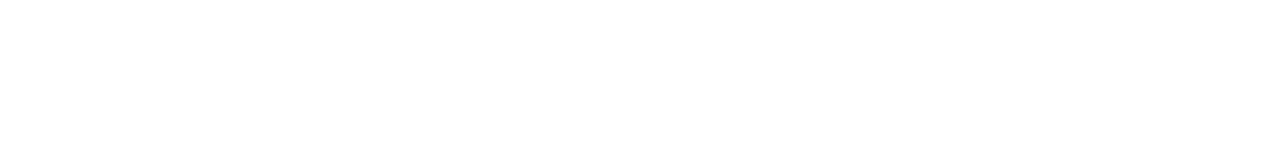
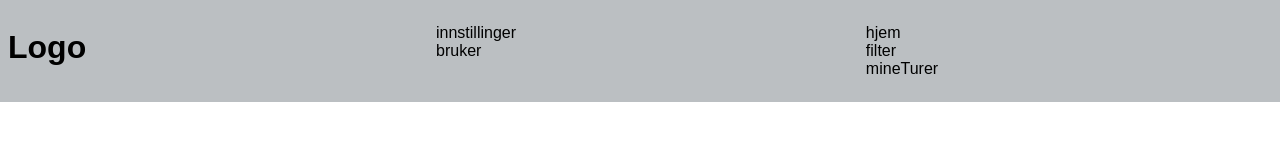
Before and after one commit to Andersm01/Gruppe20, a plain HTML site: page index.html in a window 1280 px wide. Drawn offline with Linux system fonts and the light colour scheme.

Commit message:
html_start

```diff
--- a/index.html
+++ b/index.html
@@ -2,10 +2,36 @@
 <html lang="en">
 <head>
     <meta charset="UTF-8">
+    <meta http-equiv="X-UA-Compatible" content="IE=edge">
     <meta name="viewport" content="width=device-width, initial-scale=1.0">
+    <link rel="stylesheet" type="text/css" href="style.css">
     <title>HermanDoc</title>
 </head>
 <body>
+    <div class="container">
+        <header>
+            <h1>Logo</h1>
+        </header>
+
+
+        <nav id="innstillingerOgBruker">
+            <ul id="innstillingerOgBruker">
+            <li><a href="#">innstillinger</a></li>
+            <li><a href="#">bruker</a></li>
+            </ul>
+
+        </nav>
+
+
+        <section id="meny">
+            <ul id="meny">
+                <li><a href="#">hjem</a></li>
+                <li><a href="#">filter</a></li>
+                <li><a href="#">mineTurer</a></li>
+            </ul>
+        </section>
+
+    </div>
 
 </body>
 </html>
--- /dev/null
+++ b/style.css
@@ -0,0 +1,101 @@
+*{
+    box-sizing: border-box;
+}
+
+body{
+    margin: 0;
+    font-family: Arial, Helvetica, sans-serif;
+}
+
+.box{
+    background-color: rgb(58, 58, 58);
+    min-height: 200 px;
+}
+
+.container{
+    width: 100%;
+    margin: 0;
+    display: grid;
+    grid-template-areas:
+    "logo"
+    "punkt"
+    "menypunkt"
+    "main"
+    "footer";
+}
+
+.container > *{
+    background-color: rgb(187, 191, 194);
+    gap: 0.5rem;
+    padding: 0.5rem;
+}
+
+header{
+    grid-area: logo;
+}
+
+#innstillingerOgBruker ul{
+    grid-area: punkt;
+    display: flex;
+    list-style: none;
+    justify-content: end;
+    flex-direction: column;
+    padding: 0;
+}
+
+#innstillingerOgBruker li a{
+    text-decoration: none;
+    color: black;
+}
+
+#meny ul {
+    grid-area: menypunkt;
+    display: inline-block;
+    list-style: none;
+    justify-content: end;
+    flex-direction: column;
+    padding: 0;
+}
+
+#meny li a {
+    text-decoration: none;
+    color: black;
+
+}
+
+@media only screen and (min-width:430px){
+    main{
+        display: grid;
+        grid-template-columns: repeat(2, 1fr);
+        grid-template-rows: repeat(5, 250px);
+        gap: 1rem;
+    }
+
+    .container{
+        grid-template-areas: "logo punt"
+                            "menypunkt menypunkt"
+                            "main main"
+                            "footer footer";
+    }
+}
+
+
+@media only screen and (min-width:1000px){
+    main{
+        display: grid;
+        grid-template-columns: repeat(4,250px);
+        grid-template-rows: repeat(5, 250px);
+        gap: 1rem;
+    }
+    .container{
+        grid-template-areas: "logo punkt punkt"
+                            "menypunkt menypunkt menypunkt"
+                            "main main main"
+                            "footer footer footer";
+    }
+
+    #menu{
+        flex-direction: row;
+    }
+
+}
```
